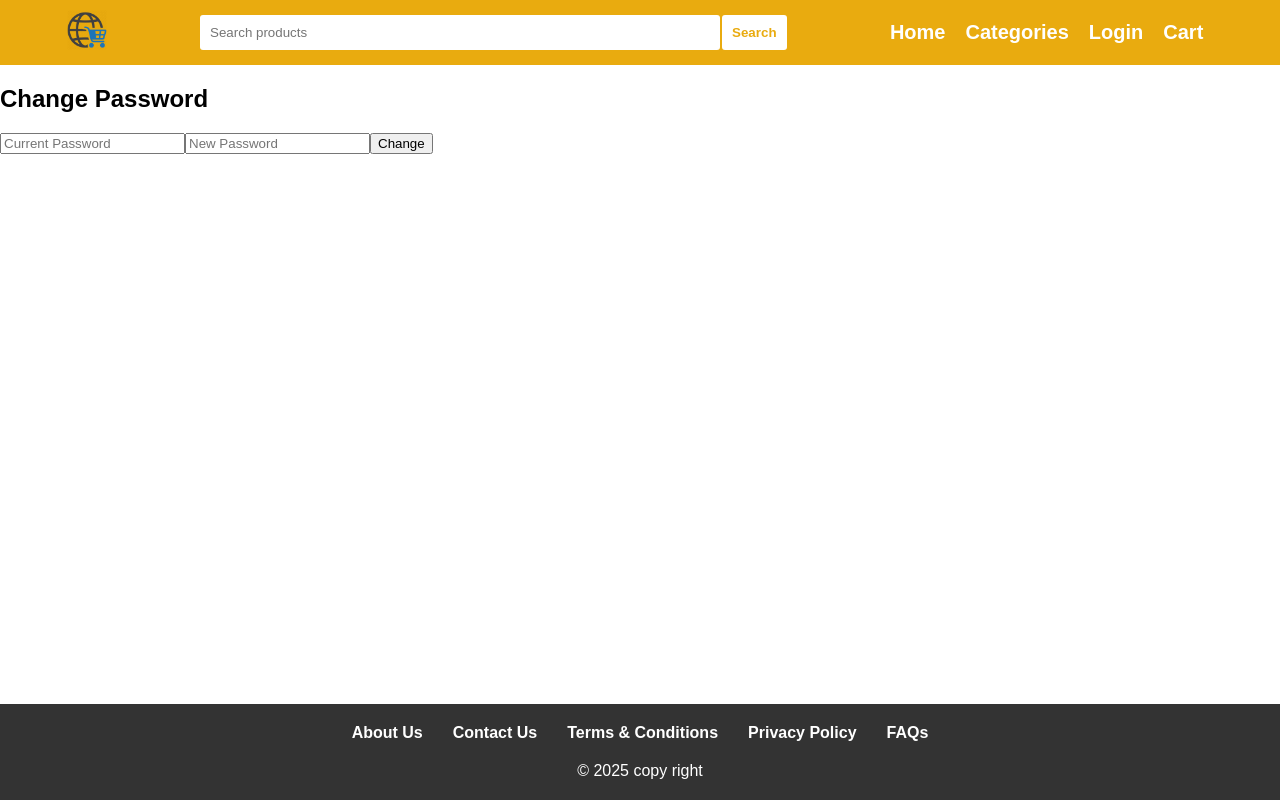
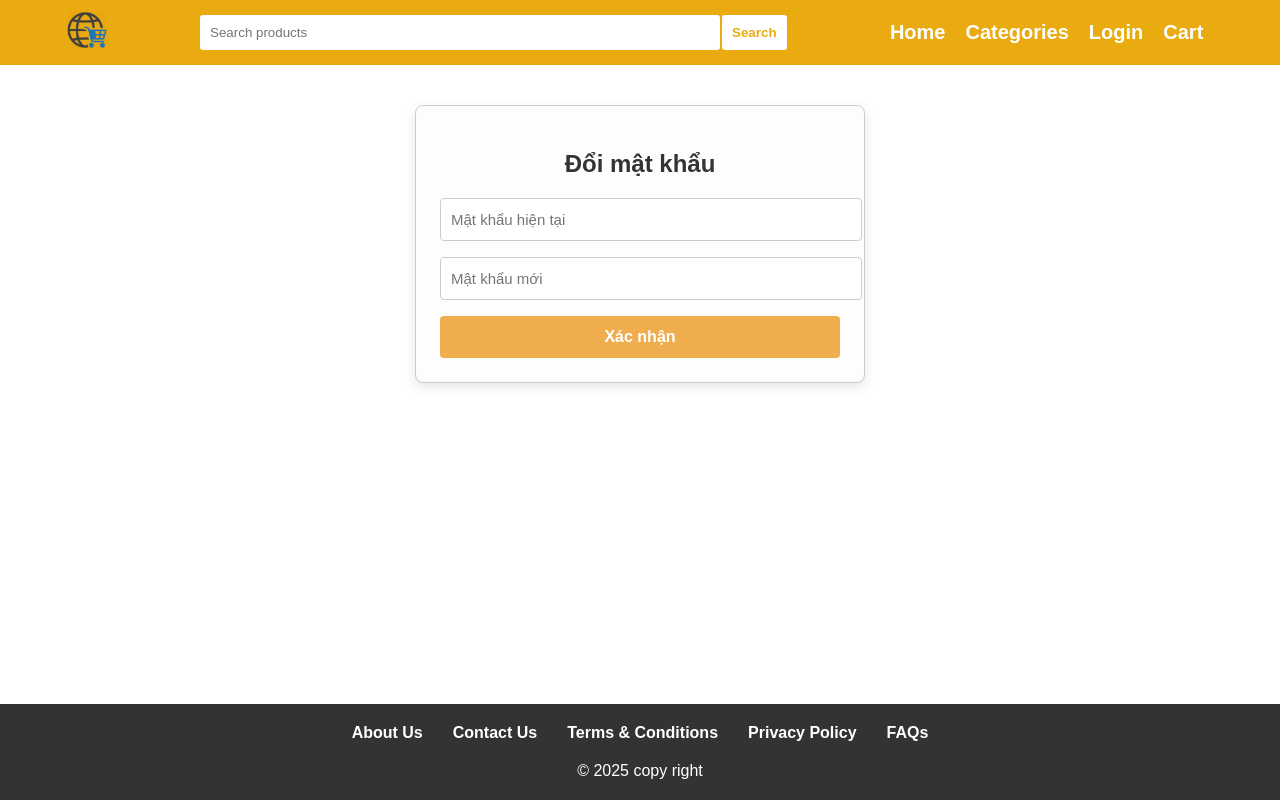
Before and after one commit to TranDuyLuan/CDWeb, a React (Create React App) app in the folder font-end/: page /change-password in a window 1280 px wide. Built offline with nearby package versions, Linux system fonts and the light colour scheme.

Commit message:
update forgot pass

```diff
--- a/font-end/src/component/pages/ChangePasswordPage.jsx
+++ b/font-end/src/component/pages/ChangePasswordPage.jsx
@@ -1,5 +1,7 @@
 import React, { useState } from "react";
 import ApiService from "../../service/ApiService";
+import "../../style/changePassword.css";
+
 
 const ChangePasswordPage = () => {
     const [form, setForm] = useState({ currentPassword: "", newPassword: "" });
@@ -18,16 +20,29 @@ const ChangePasswordPage = () => {
     };
 
     return (
-        <div>
-            <h2>Change Password</h2>
-            <form onSubmit={handleSubmit}>
-                <input type="password" name="currentPassword" placeholder="Current Password" onChange={handleChange} />
-                <input type="password" name="newPassword" placeholder="New Password" onChange={handleChange} />
-                <button type="submit">Change</button>
+        <div className="change-password-container">
+            <h2>Đổi mật khẩu</h2>
+            <form onSubmit={handleSubmit} className="change-password-form">
+                <input
+                    type="password"
+                    name="currentPassword"
+                    placeholder="Mật khẩu hiện tại"
+                    onChange={handleChange}
+                    required
+                />
+                <input
+                    type="password"
+                    name="newPassword"
+                    placeholder="Mật khẩu mới"
+                    onChange={handleChange}
+                    required
+                />
+                <button type="submit">Xác nhận</button>
             </form>
-            {message && <p>{message}</p>}
+            {message && <p className="change-password-message">{message}</p>}
         </div>
     );
+
 };
 
 export default ChangePasswordPage;
--- /dev/null
+++ b/font-end/src/style/changePassword.css
@@ -0,0 +1,48 @@
+.change-password-container {
+    max-width: 400px;
+    margin: 40px auto;
+    padding: 24px;
+    border: 1px solid #ccc;
+    border-radius: 8px;
+    background-color: #fdfdfd;
+    box-shadow: 0 4px 12px rgba(0, 0, 0, 0.1);
+    font-family: Arial, sans-serif;
+}
+
+.change-password-container h2 {
+    text-align: center;
+    margin-bottom: 20px;
+    color: #333;
+}
+
+.change-password-form input {
+    width: 100%;
+    padding: 12px 10px;
+    margin-bottom: 16px;
+    border: 1px solid #ccc;
+    border-radius: 4px;
+    font-size: 15px;
+}
+
+.change-password-form button {
+    width: 100%;
+    padding: 12px;
+    background-color: #f0ad4e;
+    color: white;
+    font-weight: bold;
+    border: none;
+    border-radius: 4px;
+    cursor: pointer;
+    font-size: 16px;
+}
+
+.change-password-form button:hover {
+    background-color: #0056b3;
+}
+
+.change-password-message {
+    text-align: center;
+    margin-top: 10px;
+    color: green;
+    font-weight: 500;
+}
```
Also changed, not shown: 3 other files (tests, documents, lock files or other folders).
